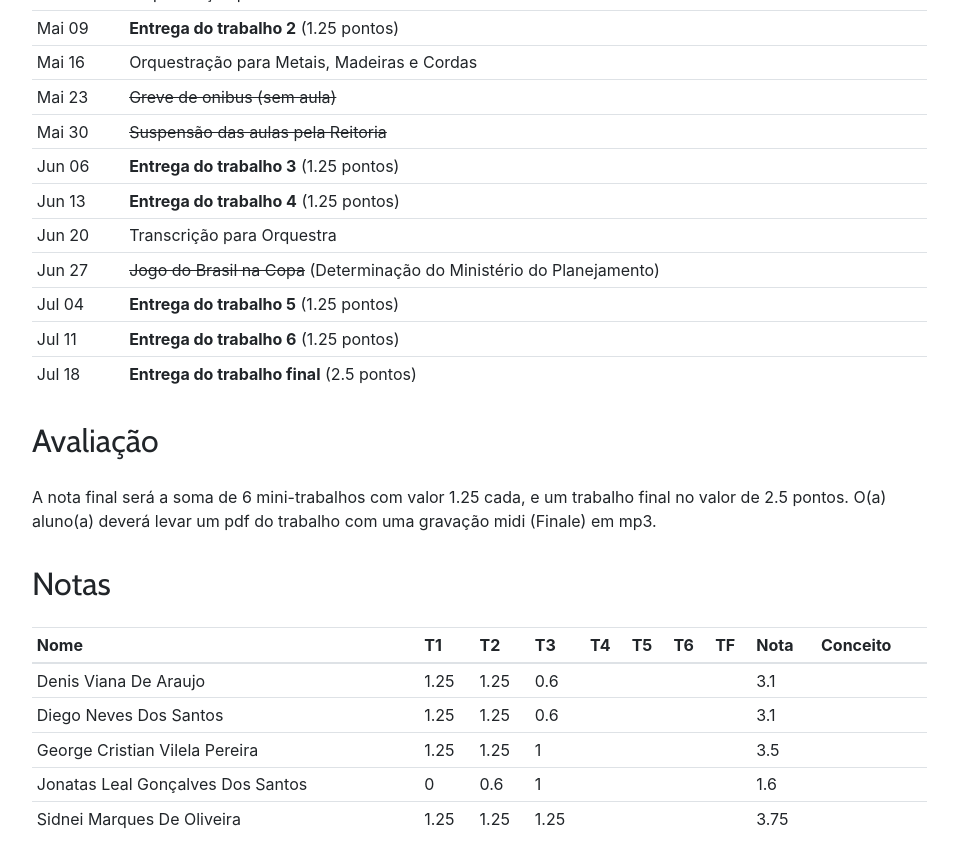
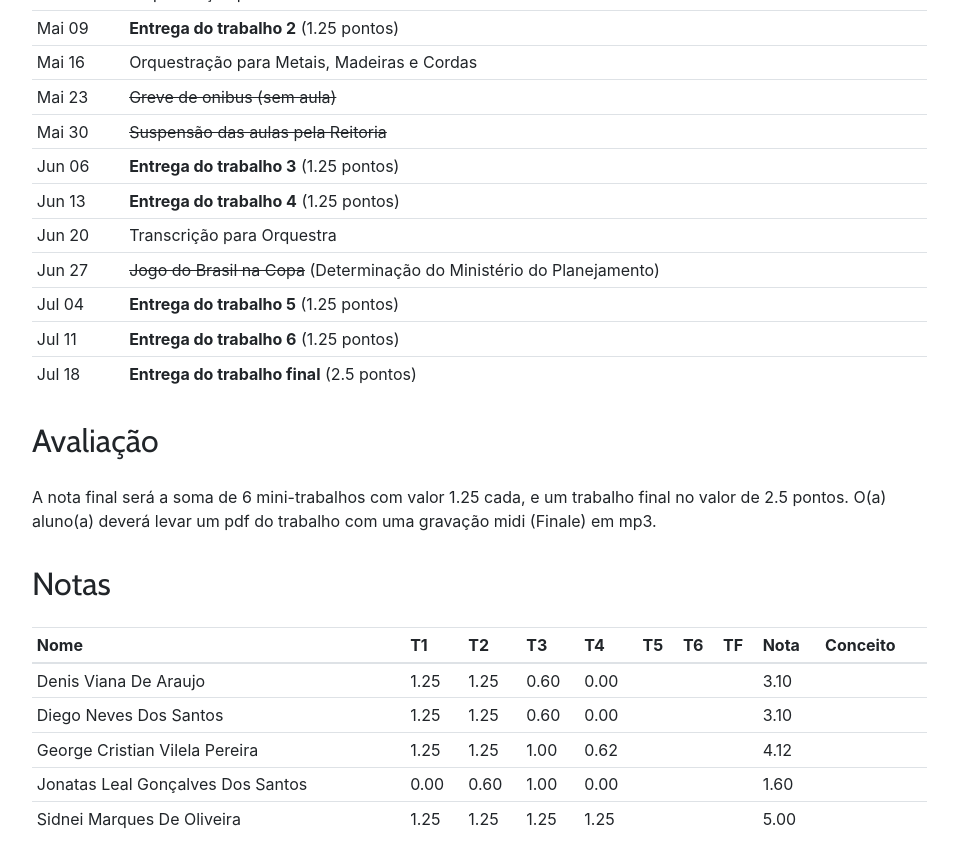
Before and after one commit to kroger/genosmus, a Jekyll site: the page built from _pedro/musa86.md, in a window 1280 px wide and 900 px high, scrolled down 1051 px. Shown: the top 868 px of the window, without its empty margins (68-1026 px from the left). Built offline with Jekyll 4.4.1, drawn with Linux system fonts in a browser that asks for light colours.

Commit message:
Atualiza notas dos alunos

```diff
--- a/_pedro/geradas/musa86.md
+++ b/_pedro/geradas/musa86.md
@@ -1,8 +1,8 @@
-| Nome                              | T1   | T2   | T3   | T4 | T5 | T6 | TF | Nota | Conceito |
-|-----------------------------------|------|------|------|----|----|----|----|------|----------|
-| Denis Viana De Araujo             | 1.25 | 1.25 | 0.6  |    |    |    |    | 3.1  |          |
-| Diego Neves Dos Santos            | 1.25 | 1.25 | 0.6  |    |    |    |    | 3.1  |          |
-| George Cristian Vilela Pereira    | 1.25 | 1.25 | 1    |    |    |    |    | 3.5  |          |
-| Jonatas Leal Gonçalves Dos Santos | 0    | 0.6  | 1    |    |    |    |    | 1.6  |          |
-| Sidnei Marques De Oliveira        | 1.25 | 1.25 | 1.25 |    |    |    |    | 3.75 |          |
+| Nome                              | T1   | T2   | T3   | T4   | T5 | T6 | TF | Nota | Conceito |
+|-----------------------------------|------|------|------|------|----|----|----|------|----------|
+| Denis Viana De Araujo             | 1.25 | 1.25 | 0.60 | 0.00 |    |    |    | 3.10 |          |
+| Diego Neves Dos Santos            | 1.25 | 1.25 | 0.60 | 0.00 |    |    |    | 3.10 |          |
+| George Cristian Vilela Pereira    | 1.25 | 1.25 | 1.00 | 0.62 |    |    |    | 4.12 |          |
+| Jonatas Leal Gonçalves Dos Santos | 0.00 | 0.60 | 1.00 | 0.00 |    |    |    | 1.60 |          |
+| Sidnei Marques De Oliveira        | 1.25 | 1.25 | 1.25 | 1.25 |    |    |    | 5.00 |          |
 {: .table .table-sm }
```
Also changed, not shown: 1 other file.
